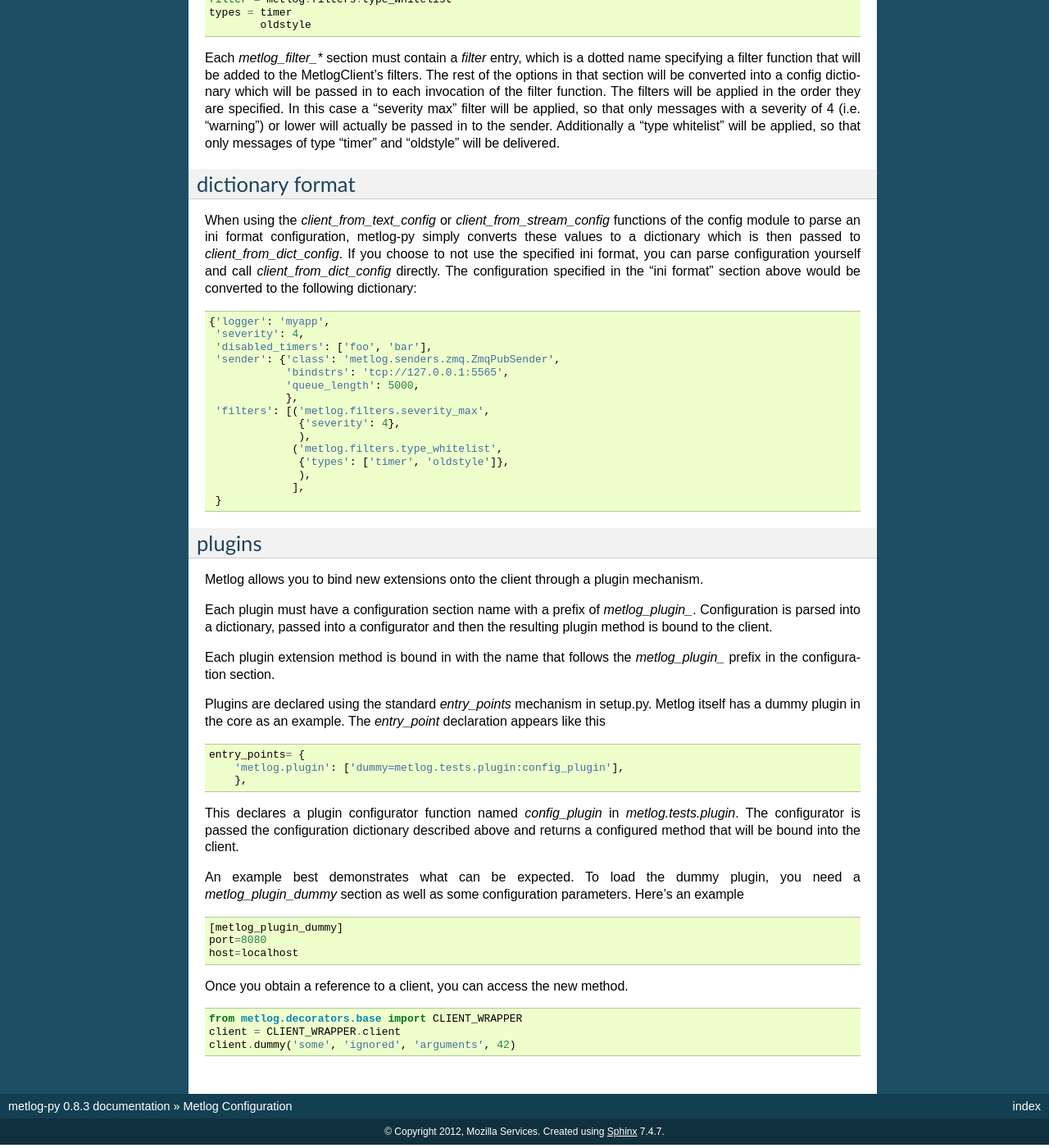
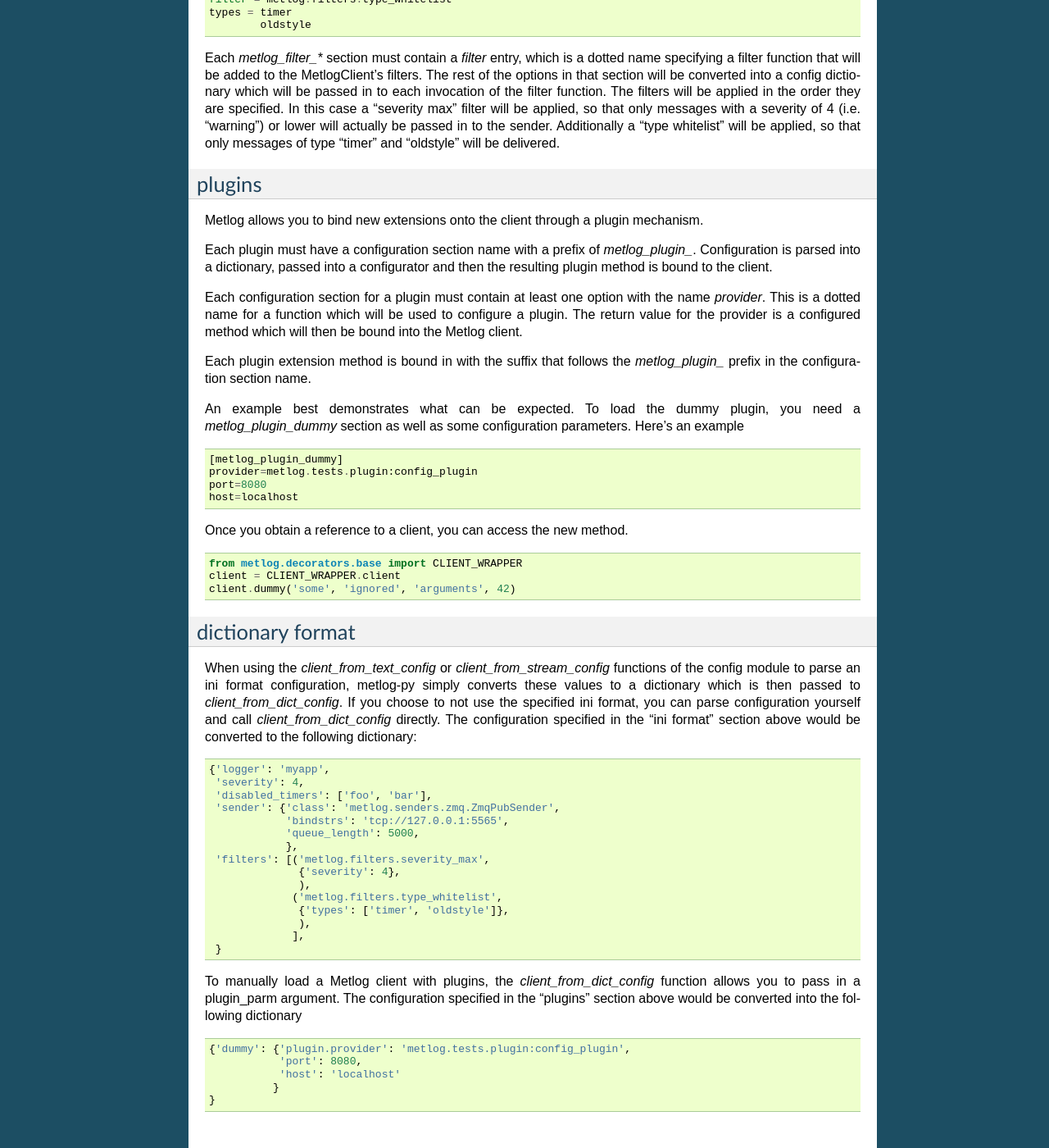
Before and after one commit to mozilla-services/metlog-py, a Sphinx documentation site: the page built from docs/config.rst, in a window 1280 px wide and 1400 px high, scrolled down 1553 px. Shown: the whole window at 82% size. Built offline with Sphinx 7.4.7, drawn with Linux system fonts in a browser that asks for light colours.

Commit message:
added docs for plugin_param configuration parameter

```diff
--- a/docs/config.rst
+++ b/docs/config.rst
@@ -109,6 +109,43 @@ sender. Additionally a "type whitelist" will be applied, so that only messages
 of type "timer" and "oldstyle" will be delivered.
 
 
+plugins
+=======
+
+Metlog allows you to bind new extensions onto the client through a
+plugin mechanism.
+
+Each plugin must have a configuration section name with a prefix of
+`metlog_plugin_`.  Configuration is parsed into a dictionary, passed
+into a configurator and then the resulting plugin method is bound
+to the client.
+
+Each configuration section for a plugin must contain at least one
+option with the name `provider`. This is a dotted name for a function
+which will be used to configure a plugin.  The return value for the
+provider is a configured method which will then be bound into the
+Metlog client.
+
+Each plugin extension method is bound in with the suffix that follows
+the `metlog_plugin_` prefix in the configuration section name.
+
+An example best demonstrates what can be expected.  To load the dummy
+plugin, you need a `metlog_plugin_dummy` section as well as some
+configuration parameters. Here's an example ::
+
+    [metlog_plugin_dummy]
+    provider=metlog.tests.plugin:config_plugin
+    port=8080
+    host=localhost
+
+Once you obtain a reference to a client, you can access the new
+method. ::
+
+    from metlog.decorators.base import CLIENT_WRAPPER
+    client = CLIENT_WRAPPER.client
+    client.dummy('some', 'ignored', 'arguments', 42)
+
+
 dictionary format
 =================
 
@@ -136,44 +173,13 @@ be converted to the following dictionary::
                ],
    }
 
-plugins
-=======
+To manually load a Metlog client with plugins, the
+`client_from_dict_config` function allows you to pass in a plugin_parm
+argument.  The configuration specified in the "plugins" section above
+would be converted into the following dictionary ::
 
-Metlog allows you to bind new extensions onto the client through a
-plugin mechanism.
-
-Each plugin must have a configuration section name with a prefix of
-`metlog_plugin_`.  Configuration is parsed into a dictionary, passed
-into a configurator and then the resulting plugin method is bound
-to the client.
-
-Each plugin extension method is bound in with the name that follows
-the `metlog_plugin_` prefix in the configuration section.
-
-Plugins are declared using the standard `entry_points` mechanism in
-setup.py.  Metlog itself has a dummy plugin in the core as an example.
-The `entry_point` declaration appears like this ::
-
-      entry_points= {
-          'metlog.plugin': ['dummy=metlog.tests.plugin:config_plugin'],
-          },
-
-This declares a plugin configurator function named `config_plugin` in
-`metlog.tests.plugin`. The configurator is passed the configuration
-dictionary described above and returns a configured method that will
-be bound into the client.
-
-An example best demonstrates what can be expected.  To load the dummy
-plugin, you need a `metlog_plugin_dummy` section as well as some
-configuration parameters. Here's an example ::
-
-    [metlog_plugin_dummy]
-    port=8080
-    host=localhost
-
-Once you obtain a reference to a client, you can access the new
-method. ::
-
-    from metlog.decorators.base import CLIENT_WRAPPER
-    client = CLIENT_WRAPPER.client
-    client.dummy('some', 'ignored', 'arguments', 42)
+    {'dummy': {'plugin.provider': 'metlog.tests.plugin:config_plugin',
+               'port': 8080,
+               'host': 'localhost'
+              }
+    }
```
